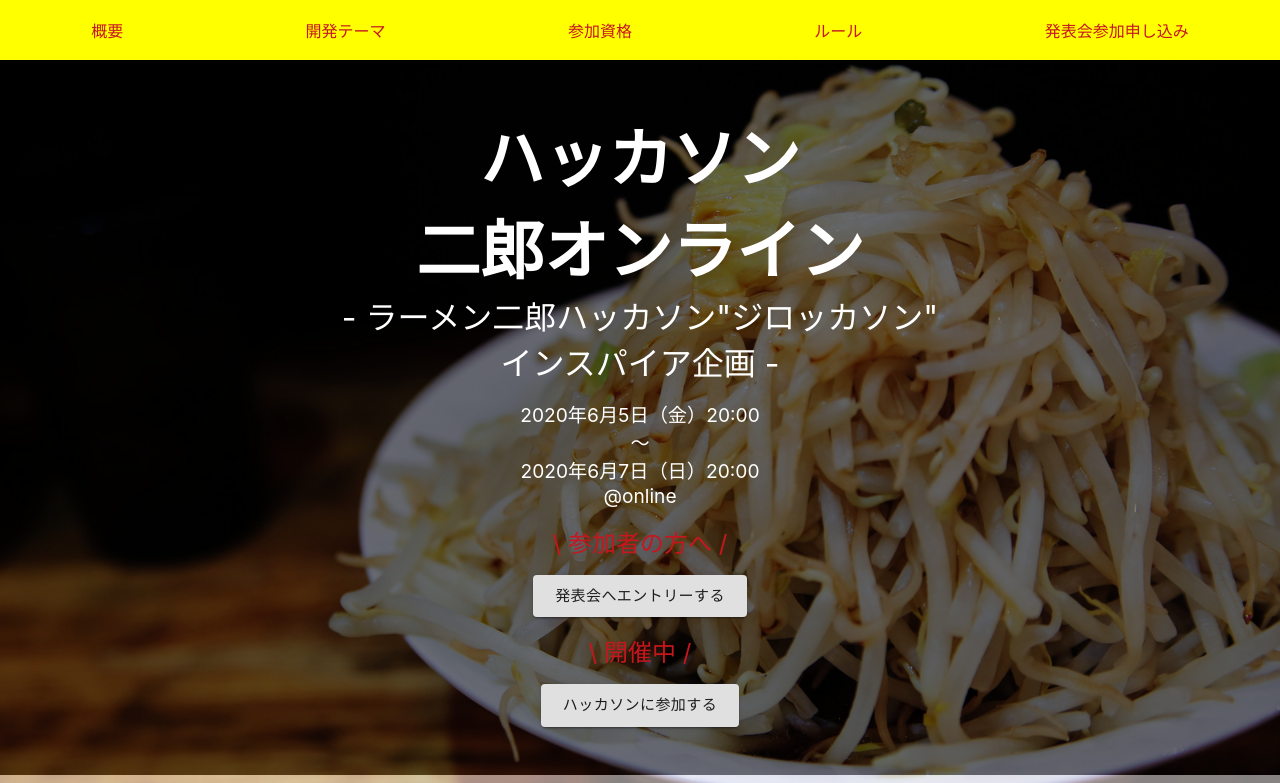
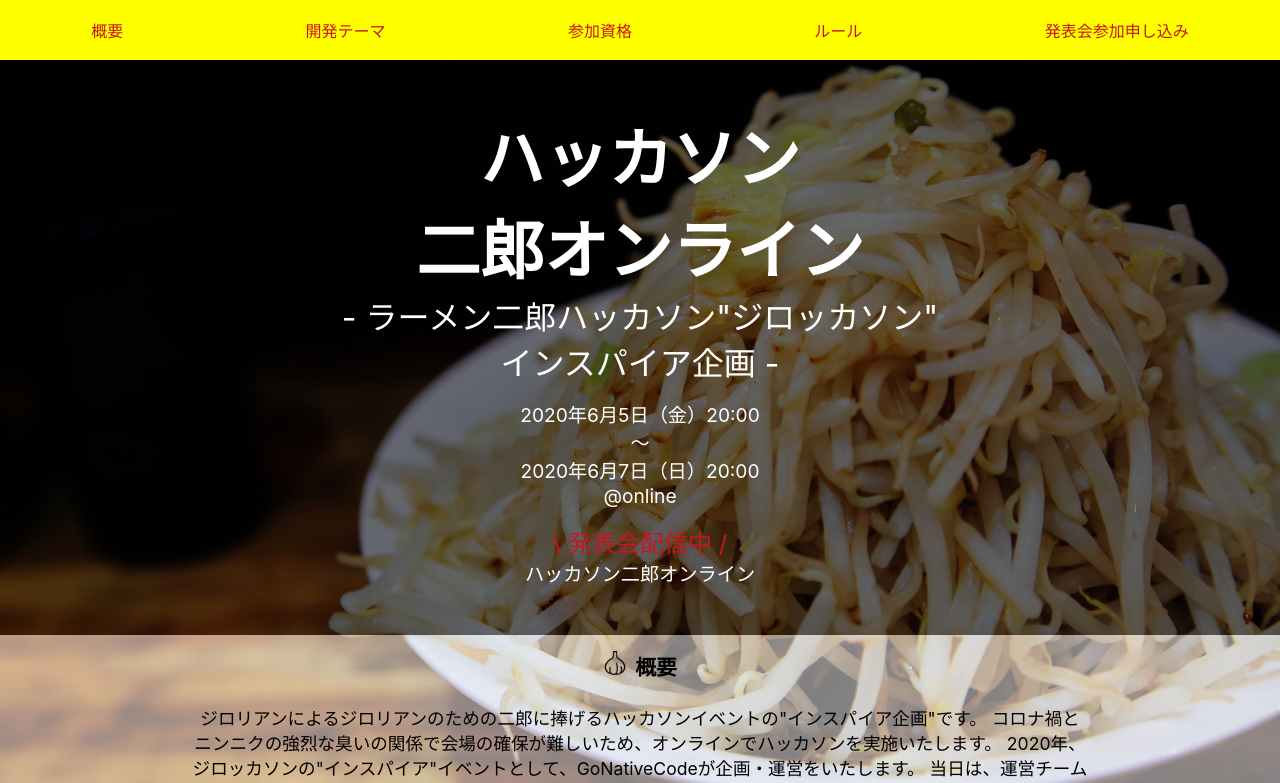
Before and after one commit to matsumana07384/jiro-hackthon-2020, a Next.js app: page / in a window 1280 px wide. Shown: the top 783 px of the page. Built offline with nearby package versions, Linux system fonts and the light colour scheme.

Commit message:
add live link

```diff
--- a/pages/index.js
+++ b/pages/index.js
@@ -41,15 +41,9 @@
               <p className="text">@online</p>
             </div>
             <div>
-              <p className="status">\ 参加者の方へ /</p>
-              <div className="button">
-                <Button variant="contained" size="large" href="https://docs.google.com/forms/d/e/1FAIpQLScZDF5aXboythEYrSKcjAPuQxRVLiRESdPUjxHZH1Lv4X62kw/viewform?usp=sf_link" target="_blank" rel="noopener noreferrer">発表会へエントリーする</Button>
-              </div>
-            </div>
-            <div>
-              <p className="status">\ 開催中 /</p>
-              <div className="button">
-                <Button variant="contained" size="large" href="https://gonativecode.connpass.com/event/173348/" target="_blank" rel="noopener noreferrer">ハッカソンに参加する</Button>
+              <p className="status">\ 発表会配信中 /</p>
+              <div className="text">
+                  <a href="https://live.nicovideo.jp/watch/lv326378738">ハッカソン二郎オンライン</a>
               </div>
             </div>
           </div>
```
